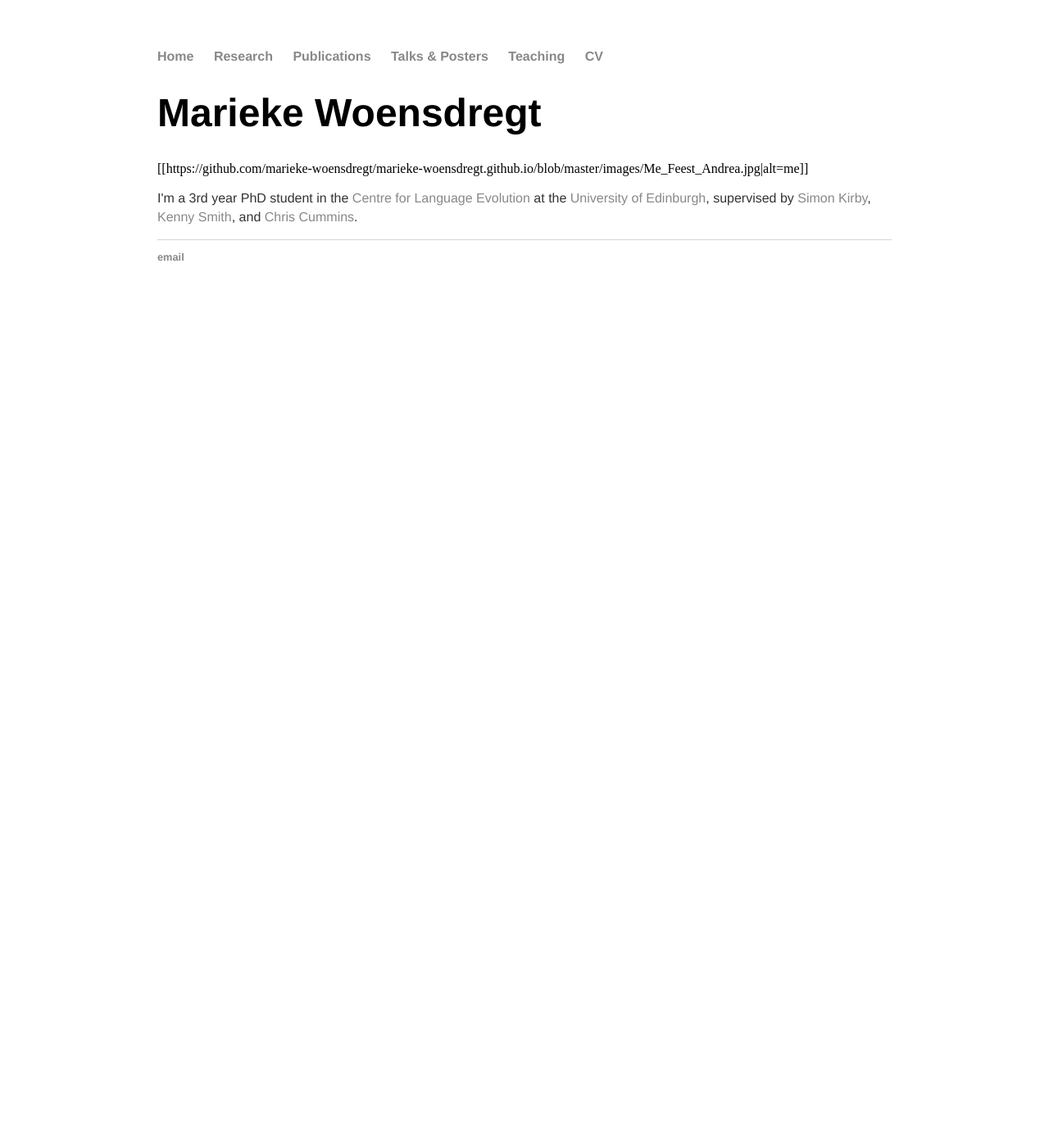
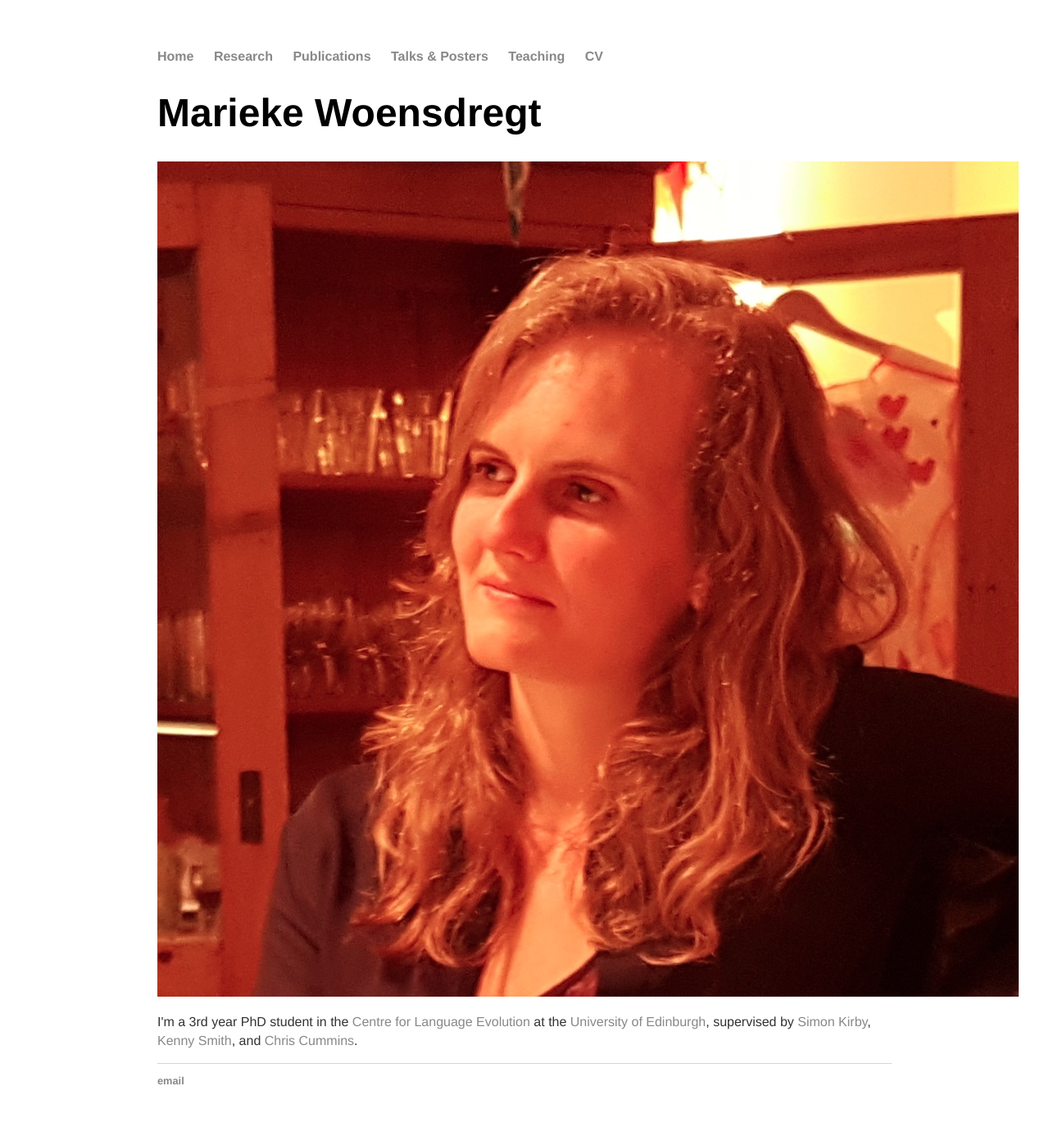
Before and after one commit to marieke-woensdregt/marieke-woensdregt.github.io, a Jekyll site: the page built from index.html, in a window 1280 px wide. Shown: the whole page at 82% size. Built offline with Jekyll 4.4.1, drawn with Linux system fonts in a browser that asks for light colours; before the commit the page ends 900 px from its top, so only the background shows below that.

Commit message:
Update index.html

```diff
--- a/index.html
+++ b/index.html
@@ -4,7 +4,7 @@ title: Marieke Woensdregt
 ---
 <div class="blurb">
 	<h1>Marieke Woensdregt</h1>
-	[[https://github.com/marieke-woensdregt/marieke-woensdregt.github.io/blob/master/images/Me_Feest_Andrea.jpg|alt=me]]
+	<img src="https://github.com/marieke-woensdregt/marieke-woensdregt.github.io/blob/master/images/Me_Feest_Andrea.jpg" alt="me"/>
 	<p>
 		I'm a 3rd year PhD student in the <a href="http://www.lel.ed.ac.uk/cle/">Centre for Language Evolution</a>
 		at the <a href="http://www.ed.ac.uk/">University of Edinburgh</a>,
```
